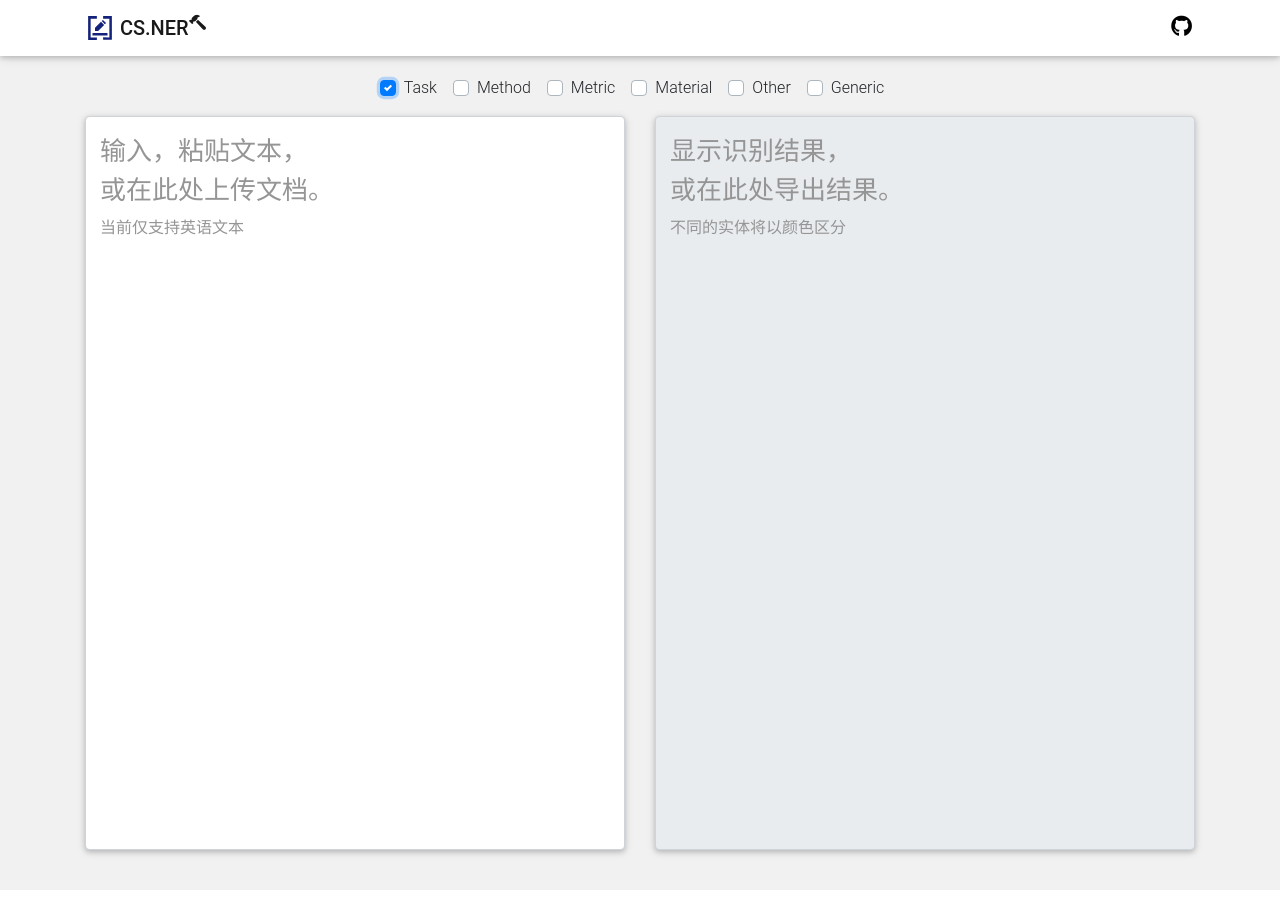
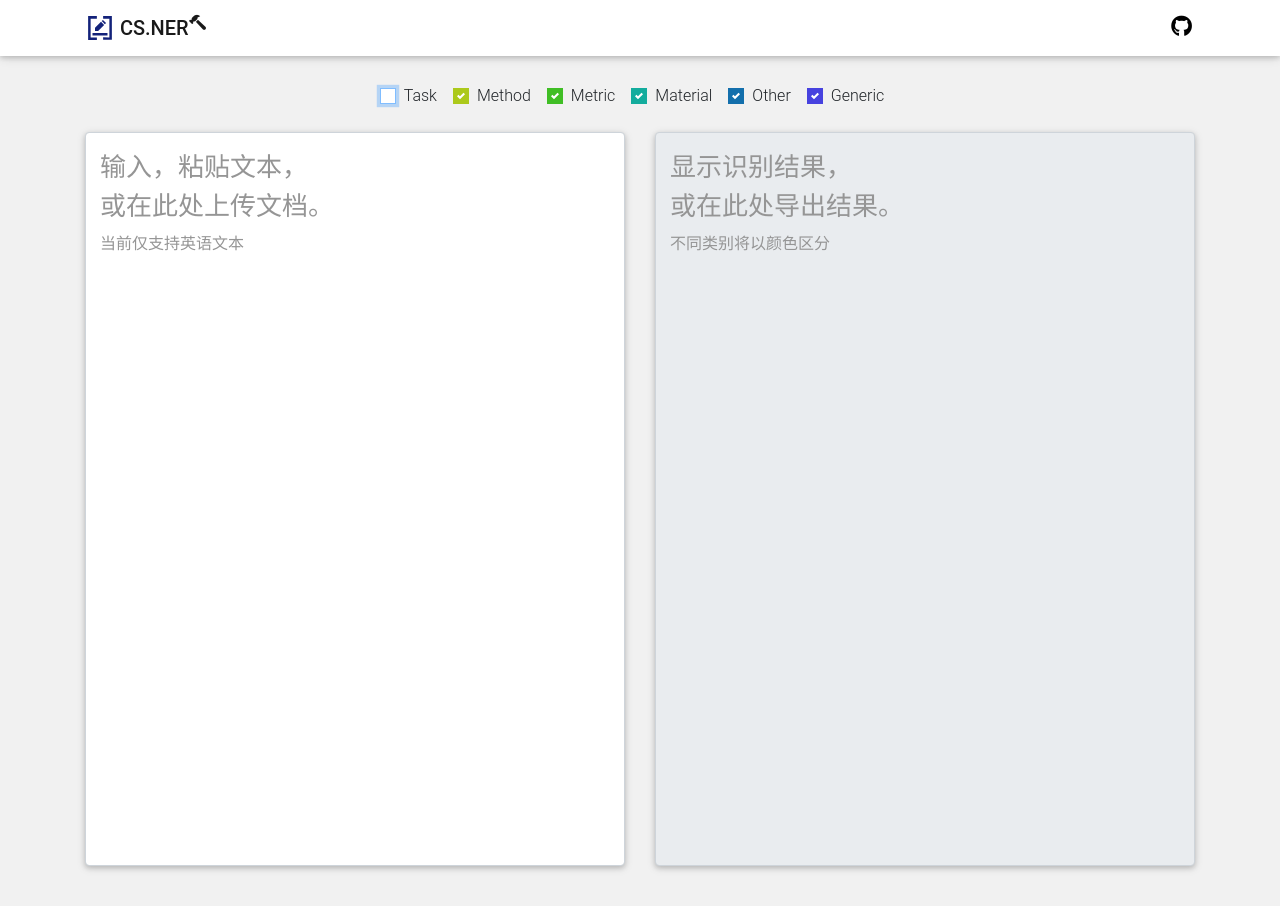
Before and after one commit to wongself/CS.NER, a Django app: page / in a window 1280 px wide, after a click on "Task". Run offline with Django 3.2, Linux system fonts and the light colour scheme; some libraries are stand-ins or nearby versions.

Commit message:
checkbox

```diff
--- a/ner/static/css/style.css
+++ b/ner/static/css/style.css
@@ -1,4 +1,4 @@
-/* Panel */
+/* Page */
 .page_container {
   background: #f1f1f1;
   min-height: calc(100vh - 130px);
@@ -9,7 +9,9 @@
   padding-top: 60px;
   padding-bottom: 40px;
 }
+/* Page */
 
+/* Textarea */
 textarea {
   resize: none;
 }
@@ -43,17 +45,78 @@ textarea {
   position: relative;
   display: block
 }
+/* Textarea */
 
-.row_textarea {
-  min-height: calc(100vh - 130px);
+/* Checkbox */
+.custom-checkbox .custom-control-label::before {
+  border-radius: 0rem;
 }
 
-/* Panel */
-.page_ctainer {
-  background: #f1f1f1;
-  min-height: calc(100vh - 60px);
-  overflow: visible !important;
+.checkbox_task_control input[type="checkbox"]:checked+label::after,
+.checkbox_method_control input[type="checkbox"]:checked+label::after,
+.checkbox_metric_control input[type="checkbox"]:checked+label::after,
+.checkbox_material_control input[type="checkbox"]:checked+label::after,
+.checkbox_other_control input[type="checkbox"]:checked+label::after,
+.checkbox_generic_control input[type="checkbox"]:checked+label::after {
+  color: #FFFFFF;
 }
+
+.checkbox_task_control input[type="checkbox"]:checked+label::before {
+  background-color: #CEAA20;
+  border-color: #CEAA20;
+}
+
+.checkbox_method_control input[type="checkbox"]:checked+label::before {
+  background-color: #ACC91B;
+  border-color: #ACC91B;
+}
+
+.checkbox_metric_control input[type="checkbox"]:checked+label::before {
+  background-color: #40BE25;
+  border-color: #40BE25;
+}
+
+.checkbox_material_control input[type="checkbox"]:checked+label::before {
+  background-color: #13AC9D;
+  border-color: #13AC9D;
+}
+
+.checkbox_other_control input[type="checkbox"]:checked+label::before {
+  background-color: #136FAC;
+  border-color: #136FAC;
+}
+
+.checkbox_generic_control input[type="checkbox"]:checked+label::before {
+  background-color: #4742DF;
+  border-color: #4742DF;
+}
+
+.custom-checkbox input[type="checkbox"]:not(:checked):hover+label::before {
+  background-color: #CCCCCC;
+}
+
+/* .checkbox-color-per input[type="checkbox"]+label::before {
+  background-color: #ffcdd2;
+  border-color: #ffcdd2;
+} */
+/* Checkbox */
+
+/* Selection */
+::selection {
+  color: #ffffff;
+  background-color: #dc3545;
+}
+
+::-moz-selection {
+  color: #ffffff;
+  background-color: #dc3545;
+}
+
+::-webkit-selection {
+  color: #ffffff;
+  background-color: #dc3545;
+}
+/* Selection */
 
 /* Extra small devices (portrait phones, less than 576px) */
 @media (max-width: 575.98px) {
--- a/ner/templates/index.html
+++ b/ner/templates/index.html
@@ -44,7 +44,7 @@
         <!-- Link -->
         <ul class="navbar-nav ml-auto nav-flex-icons">
           <li class="nav-item">
-            <a href="https://github.com/wongself/csner" class="nav-link waves-effect waves-light">
+            <a href="https://github.com/wongself/csner" class="nav-link waves-effect waves-light" target="_blank">
               <i class="fab fa-github fa-lg"></i>
             </a>
           </li>
@@ -62,42 +62,42 @@
     <!--Main layout-->
     <div class="container page_panel">
       <!-- Checkbox-->
-      <div class="row row_checkbox my-3">
+      <div class="row row_checkbox my-4">
         <div class="col-12">
           <div class="d-flex justify-content-center">
             <!-- Task-->
-            <div class="custom-control custom-checkbox custom-control-inline">
-              <input type="checkbox" class="custom-control-input" id="checkbox_task">
+            <div class="custom-control custom-checkbox custom-control-inline checkbox_task_control">
+              <input type="checkbox" class="custom-control-input" id="checkbox_task" checked>
               <label class="custom-control-label" for="checkbox_task">Task</label>
             </div>
 
             <!-- Method-->
-            <div class="custom-control custom-checkbox custom-control-inline">
-              <input type="checkbox" class="custom-control-input" id="checkbox_method">
+            <div class="custom-control custom-checkbox custom-control-inline checkbox_method_control">
+              <input type="checkbox" class="custom-control-input" id="checkbox_method" checked>
               <label class="custom-control-label" for="checkbox_method">Method</label>
             </div>
 
             <!-- Metric-->
-            <div class="custom-control custom-checkbox custom-control-inline">
-              <input type="checkbox" class="custom-control-input" id="checkbox_metric">
+            <div class="custom-control custom-checkbox custom-control-inline checkbox_metric_control">
+              <input type="checkbox" class="custom-control-input" id="checkbox_metric" checked>
               <label class="custom-control-label" for="checkbox_metric">Metric</label>
             </div>
 
             <!-- Material-->
-            <div class="custom-control custom-checkbox custom-control-inline">
-              <input type="checkbox" class="custom-control-input" id="checkbox_material">
+            <div class="custom-control custom-checkbox custom-control-inline checkbox_material_control">
+              <input type="checkbox" class="custom-control-input" id="checkbox_material" checked>
               <label class="custom-control-label" for="checkbox_material">Material</label>
             </div>
 
             <!-- Other-->
-            <div class="custom-control custom-checkbox custom-control-inline">
-              <input type="checkbox" class="custom-control-input" id="checkbox_other">
+            <div class="custom-control custom-checkbox custom-control-inline checkbox_other_control">
+              <input type="checkbox" class="custom-control-input" id="checkbox_other" checked>
               <label class="custom-control-label" for="checkbox_other">Other</label>
             </div>
 
             <!-- Generic-->
-            <div class="custom-control custom-checkbox custom-control-inline">
-              <input type="checkbox" class="custom-control-input" id="checkbox_generic">
+            <div class="custom-control custom-checkbox custom-control-inline checkbox_generic_control">
+              <input type="checkbox" class="custom-control-input" id="checkbox_generic" checked>
               <label class="custom-control-label" for="checkbox_generic">Generic</label>
             </div>
           </div>
@@ -129,7 +129,7 @@
             显示识别结果，<br>
             或在此处导出结果。<br>
             <span class="edition_note">
-              不同的实体将以颜色区分
+              不同类别将以颜色区分
             </span>
           </span>
         </div>
```
